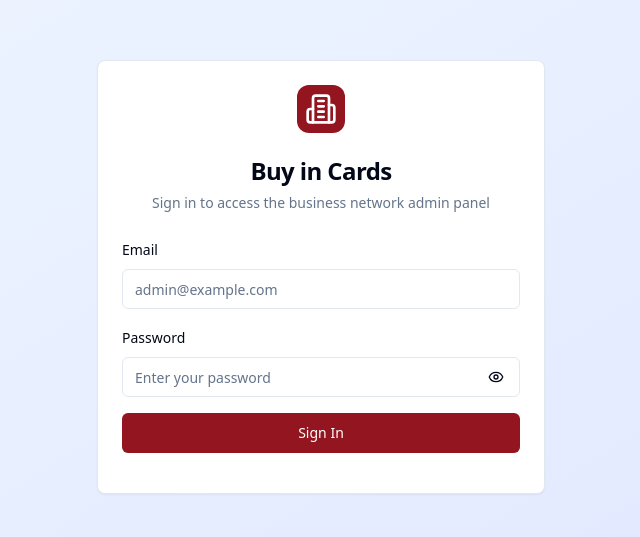
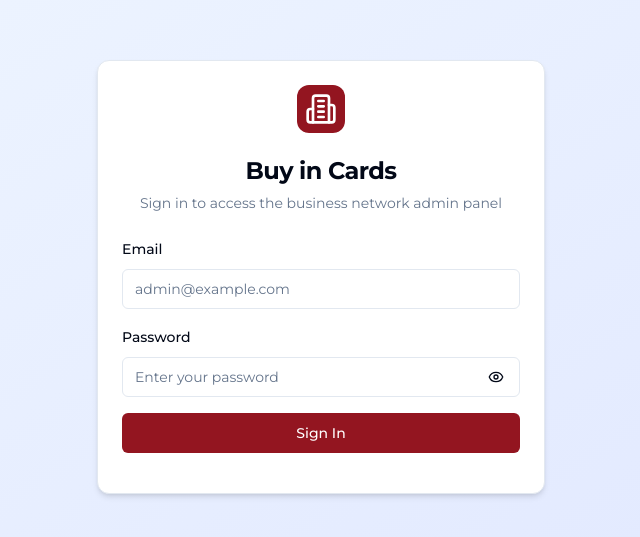
Before and after one commit to xlabit/bni-app-master, a React (Vite) app: page /login in a window 1280 px wide. Shown: the part 123-660 px from the top of the page, without its empty margins (319-959 px from the left). Built offline with nearby package versions, Linux system fonts and the light colour scheme.

Commit message:
Refactor card component
Apply Soft Neo-Minimalist design to the card component with white background, rounded corners, shadow, and hover effects. Use Montserrat font with semi-bold headings and muted gray text for a lightweight yet premium feel.

```diff
--- a/src/components/ui/card.tsx
+++ b/src/components/ui/card.tsx
@@ -9,7 +9,7 @@ const Card = React.forwardRef<
   <div
     ref={ref}
     className={cn(
-      "rounded-lg border bg-card text-card-foreground shadow-sm",
+      "rounded-xl border border-border bg-card text-card-foreground shadow-md hover:shadow-lg hover:-translate-y-1 transition-transform duration-300 font-montserrat",
       className
     )}
     {...props}
@@ -36,7 +36,7 @@ const CardTitle = React.forwardRef<
   <h3
     ref={ref}
     className={cn(
-      "text-2xl font-semibold leading-none tracking-tight",
+      "text-xl font-semibold leading-none tracking-tight font-montserrat text-foreground",
       className
     )}
     {...props}
@@ -50,7 +50,7 @@ const CardDescription = React.forwardRef<
 >(({ className, ...props }, ref) => (
   <p
     ref={ref}
-    className={cn("text-sm text-muted-foreground", className)}
+    className={cn("text-sm text-muted-foreground font-montserrat", className)}
     {...props}
   />
 ))
@@ -60,7 +60,7 @@ const CardContent = React.forwardRef<
   HTMLDivElement,
   React.HTMLAttributes<HTMLDivElement>
 >(({ className, ...props }, ref) => (
-  <div ref={ref} className={cn("p-6 pt-0", className)} {...props} />
+  <div ref={ref} className={cn("p-6 pt-0 font-montserrat", className)} {...props} />
 ))
 CardContent.displayName = "CardContent"
 
```
